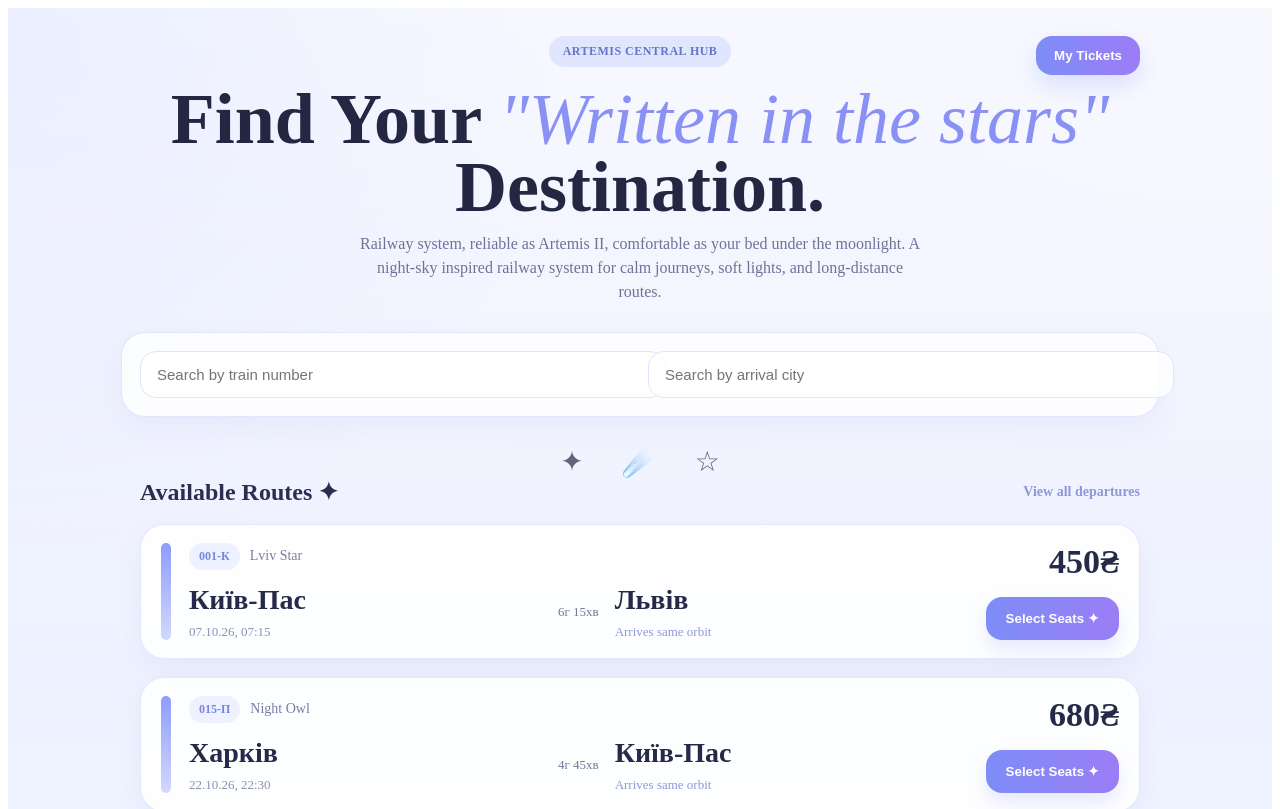
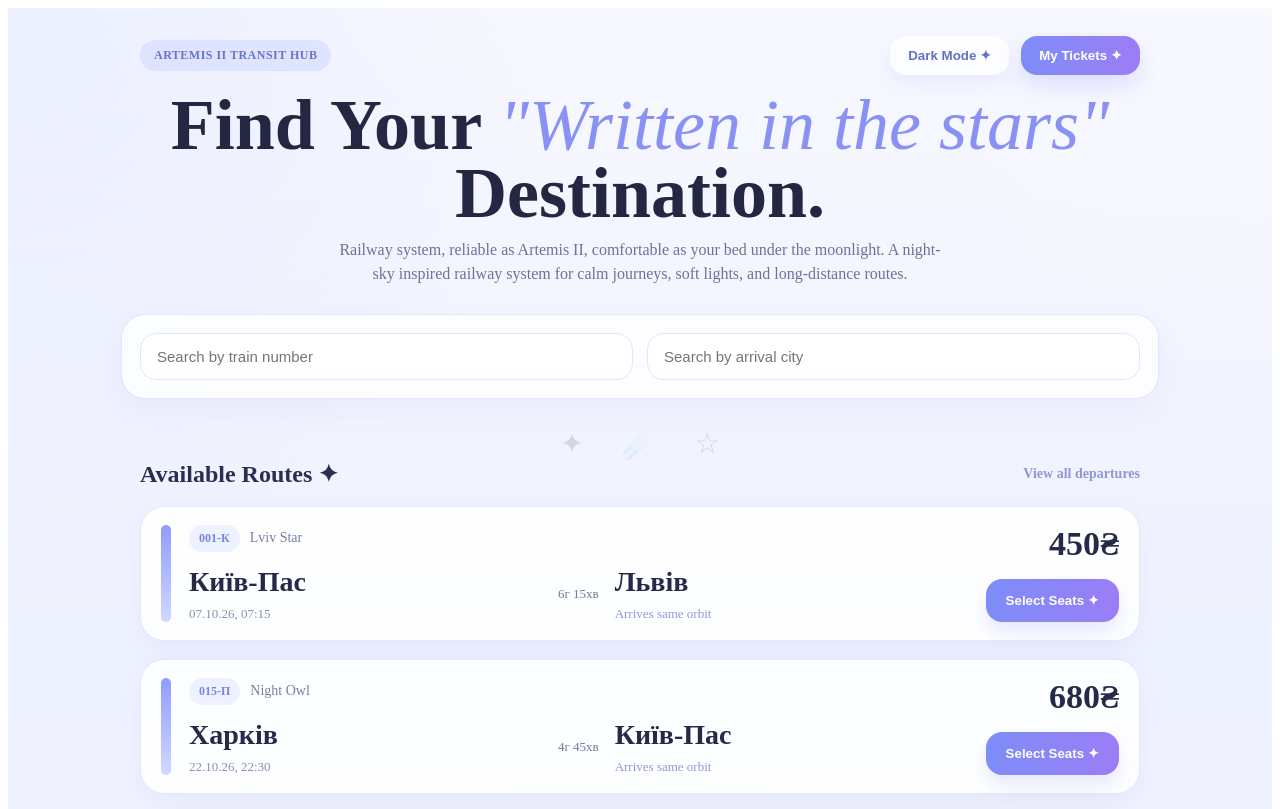
Before and after one commit to chokubb/lab9-10-railway, a React (Vite) app: page / in a window 1280 px wide. Shown: the top 809 px of the page. Built offline with nearby package versions, Linux system fonts and the light colour scheme.

Commit message:
add dark mode and improve hero layout in lab 9

```diff
--- a/src/pages/Home.jsx
+++ b/src/pages/Home.jsx
@@ -1,4 +1,4 @@
-import { useMemo, useState } from "react";
+import { useEffect, useMemo, useState } from "react";
 import { trains } from "../data/trains";
 import TrainList from "../components/TrainList";
 import styles from "../styles/Home.module.css";
@@ -6,6 +6,15 @@ import styles from "../styles/Home.module.css";
 function Home() {
   const [numberQuery, setNumberQuery] = useState("");
   const [cityQuery, setCityQuery] = useState("");
+
+  const [darkMode, setDarkMode] = useState(() => {
+    const savedTheme = localStorage.getItem("artemisTheme");
+    return savedTheme === "dark";
+  });
+
+  useEffect(() => {
+    localStorage.setItem("artemisTheme", darkMode ? "dark" : "light");
+  }, [darkMode]);
 
   const filteredTrains = useMemo(() => {
     return trains.filter((train) => {
@@ -22,10 +31,30 @@ function Home() {
   }, [numberQuery, cityQuery]);
 
   return (
-    <main className={styles.page}>
+    <main className={`${styles.page} ${darkMode ? styles.darkPage : ""}`}>
+
+      <div className={styles.spaceDots}></div>
+      <div className={styles.spaceDotsTwo}></div>
+
       <header className={styles.hero}>
-        <span className={styles.badge}>Artemis Central Hub</span>
-        <button className={styles.ticketsButton}>My Tickets</button>
+        <div className={styles.topActions}>
+          <span className={styles.badge}>Artemis II Transit Hub</span>
+
+          <div className={styles.heroButtons}>
+            <button
+              className={styles.themeButton}
+              onClick={() => setDarkMode((prev) => !prev)}
+              type="button"
+            >
+              {darkMode ? "Light Mode ☼" : "Dark Mode ✦"}
+            </button>
+
+            <button className={styles.ticketsButton} type="button">
+              My Tickets ✦
+            </button>
+          </div>
+        </div>
+
         <h1>
           Find Your <span>"Written in the stars"</span> Destination.
         </h1>
--- a/src/styles/Home.module.css
+++ b/src/styles/Home.module.css
@@ -6,6 +6,64 @@
     linear-gradient(to bottom, #f7f8ff, #eef1ff 42%, #f8f9ff 100%);
   color: #232742;
   padding: 28px 16px 40px;
+  position: relative;
+  overflow: hidden;
+}
+
+.darkPage {
+  background:
+    radial-gradient(circle at top left, rgba(135, 158, 255, 0.12), transparent 20%),
+    radial-gradient(circle at top right, rgba(255, 255, 255, 0.05), transparent 18%),
+    linear-gradient(to bottom, #0f1224, #171b36 42%, #202857 100%);
+  color: #edf1ff;
+}
+
+.spaceDots,
+.spaceDotsTwo {
+  position: absolute;
+  inset: 0;
+  pointer-events: none;
+  opacity: 0;
+  transition: opacity 0.3s ease;
+}
+
+.darkPage .spaceDots,
+.darkPage .spaceDotsTwo {
+  opacity: 1;
+}
+
+.spaceDots::before,
+.spaceDots::after,
+.spaceDotsTwo::before,
+.spaceDotsTwo::after {
+  content: "";
+  position: absolute;
+  inset: 0;
+  background-repeat: repeat;
+}
+
+.spaceDots::before {
+  background-image: radial-gradient(circle, rgba(255, 255, 255, 0.9) 1.2px, transparent 1.2px);
+  background-size: 120px 120px;
+  background-position: 0 0;
+}
+
+.spaceDots::after {
+  background-image: radial-gradient(circle, rgba(255, 255, 255, 0.7) 1px, transparent 1px);
+  background-size: 180px 180px;
+  background-position: 40px 70px;
+}
+
+.spaceDotsTwo::before {
+  background-image: radial-gradient(circle, rgba(255, 255, 255, 0.8) 1.3px, transparent 1.3px);
+  background-size: 220px 220px;
+  background-position: 90px 30px;
+}
+
+.spaceDotsTwo::after {
+  background-image: radial-gradient(circle, rgba(189, 204, 255, 0.9) 1.1px, transparent 1.1px);
+  background-size: 260px 260px;
+  background-position: 120px 100px;
 }
 
 .hero {
@@ -13,6 +71,23 @@
   margin: 0 auto 28px;
   text-align: center;
   position: relative;
+  z-index: 1;
+}
+
+.topActions {
+  display: flex;
+  justify-content: space-between;
+  align-items: center;
+  gap: 16px;
+  flex-wrap: wrap;
+  margin-bottom: 12px;
+}
+
+.heroButtons {
+  display: flex;
+  gap: 12px;
+  align-items: center;
+  flex-wrap: wrap;
 }
 
 .badge {
@@ -28,10 +103,25 @@
   backdrop-filter: blur(6px);
 }
 
+.themeButton {
+  border: none;
+  border-radius: 16px;
+  padding: 12px 18px;
+  background: rgba(255, 255, 255, 0.7);
+  color: #6371c4;
+  font-weight: 600;
+  cursor: pointer;
+  box-shadow: 0 8px 20px rgba(125, 141, 247, 0.12);
+  transition: 0.2s ease;
+  backdrop-filter: blur(8px);
+}
+
+.themeButton:hover {
+  transform: translateY(-1px);
+  background: rgba(255, 255, 255, 0.88);
+}
+
 .ticketsButton {
-  position: absolute;
-  right: 0;
-  top: 0;
   border: none;
   border-radius: 16px;
   padding: 12px 18px;
@@ -64,24 +154,24 @@
 
 .star1 {
   left: 10%;
-  top: 10px;
+  top: 20px;
   font-size: 30px;
 }
 
 .star2 {
   right: 14%;
-  top: 64px;
+  top: 70px;
   font-size: 42px;
 }
 
 .star3 {
   left: 18%;
-  top: 115px;
+  top: 125px;
   font-size: 28px;
 }
 
 .hero h1 {
-  margin: 18px 0 10px;
+  margin: 16px 0 10px;
   font-size: clamp(38px, 7vw, 72px);
   line-height: 0.95;
   font-weight: 800;
@@ -95,7 +185,7 @@
 }
 
 .hero p {
-  max-width: 560px;
+  max-width: 620px;
   margin: 0 auto;
   color: #6e7396;
   line-height: 1.5;
@@ -104,19 +194,23 @@
 .filters {
   max-width: 1000px;
   margin: 0 auto 28px;
-  display: grid;
-  grid-template-columns: 1fr 1fr;
-  gap: 16px;
+  display: flex;
+  gap: 14px;
   background: rgba(255, 255, 255, 0.82);
   border: 1px solid rgba(213, 220, 255, 0.7);
   border-radius: 24px;
   padding: 18px;
   box-shadow: 0 12px 30px rgba(80, 95, 165, 0.06);
   backdrop-filter: blur(8px);
+  overflow: hidden;
+  position: relative;
+  z-index: 1;
 }
 
 .filters input {
-  width: 100%;
+  flex: 1 1 0;
+  min-width: 0;
+  box-sizing: border-box;
   border: 1px solid #dfe4ff;
   border-radius: 16px;
   padding: 14px 16px;
@@ -132,9 +226,24 @@
   box-shadow: 0 0 0 4px rgba(143, 156, 255, 0.14);
 }
 
+.backgroundOrnaments {
+  max-width: 1000px;
+  margin: 26px auto 0;
+  display: flex;
+  justify-content: center;
+  gap: 38px;
+  opacity: 0.14;
+  font-size: 28px;
+  user-select: none;
+  position: relative;
+  z-index: 1;
+}
+
 .routesSection {
   max-width: 1000px;
   margin: 0 auto;
+  position: relative;
+  z-index: 1;
 }
 
 .sectionHeader {
@@ -162,6 +271,8 @@
   margin: 36px auto 0;
   text-align: center;
   color: #8c90b0;
+  position: relative;
+  z-index: 1;
 }
 
 .footer p {
@@ -175,14 +286,90 @@
   font-size: 12px;
 }
 
+.darkPage .badge {
+  background: rgba(114, 130, 221, 0.18);
+  color: #c1ccff;
+}
+
+.darkPage .hero h1 {
+  color: #f4f6ff;
+}
+
+.darkPage .hero h1 span {
+  color: #aab6ff;
+}
+
+.darkPage .hero p {
+  color: #c3c9ec;
+}
+
+.darkPage .ticketsButton {
+  background: linear-gradient(to right, #6f7ae6, #9372f0);
+  box-shadow: 0 10px 24px rgba(111, 122, 230, 0.24);
+}
+
+.darkPage .ticketsButton:hover {
+  background: linear-gradient(to right, #6570dd, #8868e9);
+}
+
+.darkPage .themeButton {
+  background: rgba(144, 156, 232, 0.16);
+  color: #dde3ff;
+}
+
+.darkPage .themeButton:hover {
+  background: rgba(144, 156, 232, 0.24);
+}
+
+.darkPage .filters {
+  background: rgba(24, 29, 58, 0.72);
+  border: 1px solid rgba(108, 120, 188, 0.35);
+  box-shadow: 0 18px 34px rgba(10, 12, 28, 0.22);
+}
+
+.darkPage .filters input {
+  background: rgba(15, 20, 45, 0.75);
+  border-color: rgba(108, 120, 188, 0.4);
+  color: #edf1ff;
+}
+
+.darkPage .filters input::placeholder {
+  color: #aab1d5;
+}
+
+.darkPage .filters input:focus {
+  border-color: #97a5ff;
+  box-shadow: 0 0 0 4px rgba(151, 165, 255, 0.14);
+}
+
+.darkPage .sectionHeader h2 {
+  color: #eef2ff;
+}
+
+.darkPage .sectionHeader span {
+  color: #b0b9ef;
+}
+
+.darkPage .footer {
+  color: #99a4d8;
+}
+
+.darkPage .footer p {
+  color: #c7d0ff;
+}
+
 @media (max-width: 768px) {
-  .ticketsButton {
-    position: static;
-    margin-top: 16px;
+  .topActions {
+    flex-direction: column;
+    align-items: center;
+  }
+
+  .heroButtons {
+    justify-content: center;
   }
 
   .filters {
-    grid-template-columns: 1fr;
+    flex-direction: column;
   }
 
   .sectionHeader {
@@ -203,14 +390,3 @@
     top: 135px;
   }
 }
-
-.backgroundOrnaments {
-  max-width: 1000px;
-  margin: 26px auto 0;
-  display: flex;
-  justify-content: center;
-  gap: 38px;
-  opacity: 0.70;
-  font-size: 28px;
-  user-select: none;
-}
--- a/src/styles/TrainCard.module.css
+++ b/src/styles/TrainCard.module.css
@@ -138,3 +138,44 @@
     font-size: 22px;
   }
 }
+
+:global(.darkPage) .card {
+  background: rgba(20, 25, 52, 0.78);
+  border: 1px solid rgba(108, 120, 188, 0.26);
+  box-shadow: 0 10px 26px rgba(6, 9, 24, 0.22);
+}
+
+:global(.darkPage) .card:hover {
+  box-shadow: 0 16px 30px rgba(109, 126, 216, 0.16);
+  border-color: rgba(143, 156, 255, 0.4);
+}
+
+:global(.darkPage) .leftAccent {
+  background: linear-gradient(to bottom, #9eabff, #717de0);
+}
+
+:global(.darkPage) .number {
+  background: rgba(143, 156, 255, 0.14);
+  color: #d7deff;
+}
+
+:global(.darkPage) .name,
+:global(.darkPage) .meta,
+:global(.darkPage) .middleMeta,
+:global(.darkPage) .arrival {
+  color: #b7c0ea;
+}
+
+:global(.darkPage) .city,
+:global(.darkPage) .price {
+  color: #f2f5ff;
+}
+
+:global(.darkPage) .button {
+  background: linear-gradient(to right, #7887f1, #9879f5);
+  box-shadow: 0 10px 18px rgba(120, 135, 241, 0.18);
+}
+
+:global(.darkPage) .button:hover {
+  background: linear-gradient(to right, #6f7ee8, #8e70ef);
+}
--- a/src/styles/TrainList.module.css
+++ b/src/styles/TrainList.module.css
@@ -14,3 +14,10 @@
   box-shadow: 0 8px 22px rgba(72, 85, 150, 0.05);
   backdrop-filter: blur(6px);
 }
+
+:global(.darkPage) .emptyState {
+  background: rgba(22, 28, 56, 0.78);
+  border: 1px solid rgba(108, 120, 188, 0.28);
+  color: #c2caef;
+  box-shadow: 0 8px 22px rgba(6, 9, 24, 0.18);
+}
```
